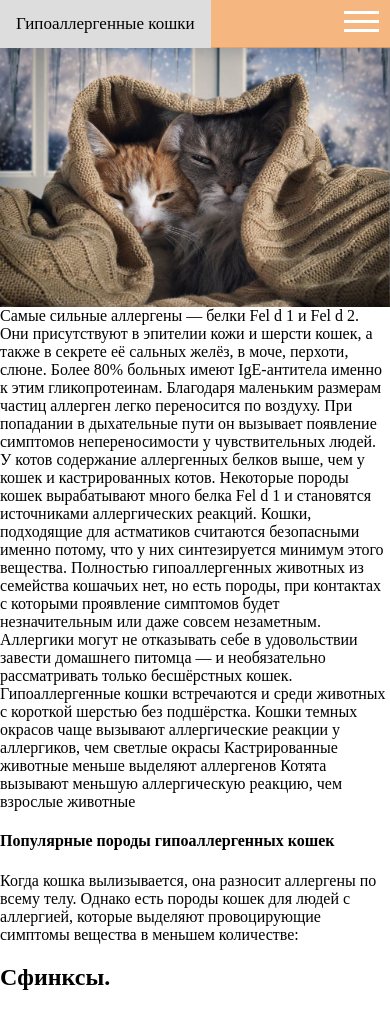
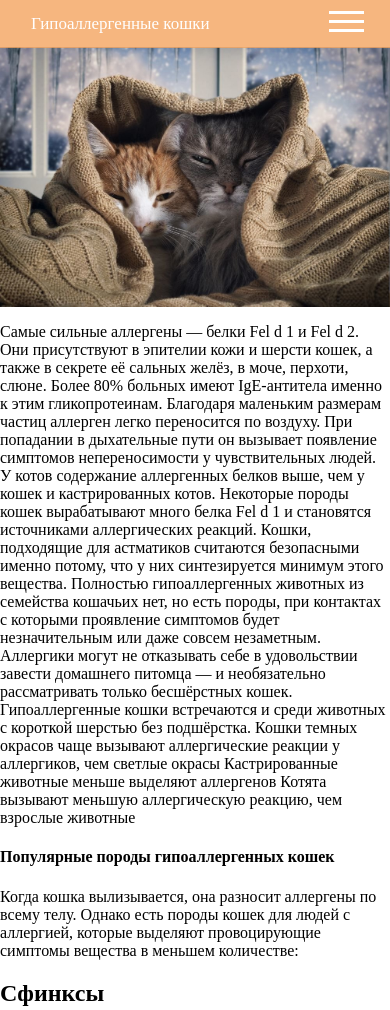
Before and after one commit to Lesya32/HypoallergCats, a plain HTML site: page index.html in a window 390 px wide. Shown: the top 1010 px of the page. Drawn offline with Linux system fonts and the light colour scheme.

Commit message:
1012obed

```diff
--- a/css/header.css
+++ b/css/header.css
@@ -1,40 +1,26 @@
-/*#header {
-    background-color: SandyBrown;
+
+header{
+    background: rgba(244, 164, 96, 0.8);
     position: fixed;
     width: 100%;
-    text-align: center;
-    background: rgba(244, 164, 96, 0.8);
-    padding: 10px;
     z-index: 1000;
 }
 
-#header a {
-    color: #f2f2f2;
-    text-decoration: none;
-    padding: 14px;
-
+.topnav {
+    /*overflow: hidden;*/
+    max-width: 1024px;
+    padding: 0 15px;
+    margin: 0 auto;
 }
 
-#header a:hover {
-    background-color: #ddd;
-    color: SandyBrown;
+.topnav nav {
+    float: right;
+  }
 
-}*/
-
-
-.topnav {
-    background-color: rgba(244, 164, 96, 0.8);
-    overflow: hidden;
-    position: fixed;
-    z-index: 1000;
-    width: 100%;
-}
-
-/* Style the links inside the navigation bar */
 .topnav a {
     float: left;
     display: block;
-    color: #f2f2f2;
+    color: white;
     text-align: center;
     padding: 14px 16px;
     text-decoration: none;
@@ -47,51 +33,52 @@
     color: black;
 }
 
-/* Add an active class to highlight the current page */
-.active {
-    /*background-color: #4CAF50;*/
+.logo {
+    float: left;
     color: white;
 }
 
 /* Hide the link that should open and close the topnav on small screens */
-.topnav .icon {
+.topnav .burger {
     display: none;
     padding: 5px;
 }
 
 
 @media screen and (max-width: 600px) {
-    .topnav a:not(:first-child) {display: none;}
-    .topnav a.icon {
+    .topnav a:not(.logo) {
+        display: none;
+    }
+
+    .topnav a.burger {
       float: right;
       display: block;
+      top: 2px;
     }
-  }
 
-  /* The "responsive" class is added to the topnav with JavaScript when the user clicks on the icon. This class makes the topnav look good on small screens (display the links vertically instead of horizontally) */
-  @media screen and (max-width: 600px) {
-    .topnav.responsive {
+    .topnav.responsive{
         /*position: relative;*/
+        background: rgba(244, 164, 96, 0.8);
         position: fixed;
         z-index: 1000;
         width: 100%;
     }
-    .topnav.responsive a.icon {
-      position: absolute;
-      right: 0;
-      top: 0;
+
+    .topnav.responsive nav{
+        float: left;
     }
+
+    .topnav.responsive a.burger {
+        position: absolute;
+        right: 15px;
+        top: 2px;
+      }
+
     .topnav.responsive a {
       float: none;
       display: block;
       text-align: left;
     }
-  }
-
-
-.burger {
-    display: inline-block;
-    cursor: pointer;
 
 }
 
@@ -103,18 +90,15 @@
     transition: 0.4s;
 }
 
-/* Rotate first bar */
 .change .bar1 {
     -webkit-transform: rotate(-45deg) translate(-5px, 6px) ;
     transform: rotate(-45deg) translate(-5px, 6px) ;
 }
 
-/* Fade out the second bar */
 .change .bar2 {
     opacity: 0;
 }
 
-/* Rotate last bar */
 .change .bar3 {
     -webkit-transform: rotate(45deg) translate(-7px, -8px) ;
     transform: rotate(45deg) translate(-7px, -8px) ;
--- a/css/picture.css
+++ b/css/picture.css
@@ -71,7 +71,7 @@
     bottom : 10vmin;
   }
 
-  .active, .dot:hover {
+.dot:hover {
     background-color: #717171;
   }
 
--- /dev/null
+++ b/css/text.css
@@ -0,0 +1,4 @@
+.text {
+    max-width: 1800px;
+    margin: 0 auto;
+}
--- a/index.html
+++ b/index.html
@@ -7,29 +7,32 @@
     <title>Гипоаллергенные кошки</title>
     <script src="js/script.js"></script>
     <link rel="stylesheet" href="css/main.css">
+    <link rel="stylesheet" href="css/text.css">
     <link rel="stylesheet" href="css/header.css">
     <link rel="stylesheet" href="css/picture.css">
     <link rel="icon" href="img/cherry-icon.png">
 </head>
 <body>
+    <header>
         <div class="topnav" id="myTopnav">
-        <a href="#" class="active">Гипоаллергенные кошки</a>
+            <a href="#" class="logo">Гипоаллергенные кошки</a>
+            <nav>
                 <a href="#sfinks">Сфинксы</a>
                 <a href="#sibirsk">Сибирская кошка</a>
                 <a href="#about">About</a>
-        <a href="javascript:void(0);" class="icon" onclick="burger(this)">
-            <div class="burger" onclick="myFunction(this)">
+                <a href="javascript:void(0);" class="burger" onclick="burger(this)">
                     <div class="bar1"></div>
                     <div class="bar2"></div>
                     <div class="bar3"></div>
+                </a>
+            </nav>
         </div>
-        </a>
-    </div>
+    </header>
 
     <img src="./img/1.jpg" class="mainpicter" alt="ошибка загрузки картинки">
 
-    <div class="Text">
-        Самые сильные аллергены — белки Fel d 1 и Fel d 2. Они присутствуют в эпителии кожи и шерсти кошек, а также в секрете её сальных желёз, в моче, перхоти, слюне. Более 80% больных имеют IgE-антитела именно к этим гликопротеинам.
+    <div class="text">
+        <p>Самые сильные аллергены — белки Fel d 1 и Fel d 2. Они присутствуют в эпителии кожи и шерсти кошек, а также в секрете её сальных желёз, в моче, перхоти, слюне. Более 80% больных имеют IgE-антитела именно к этим гликопротеинам.
 
         Благодаря маленьким размерам частиц аллерген легко переносится по воздуху. При попадании в дыхательные пути он вызывает появление симптомов непереносимости у чувствительных людей. У котов содержание аллергенных белков выше, чем у кошек и кастрированных котов.
         Некоторые породы кошек вырабатывают много белка Fel d 1 и становятся источниками аллергических реакций. Кошки,  подходящие  для астматиков считаются безопасными именно потому, что у них синтезируется минимум этого вещества. Полностью гипоаллергенных животных из семейства кошачьих нет, но есть породы, при контактах с которыми проявление симптомов будет незначительным или даже совсем незаметным.
@@ -43,13 +46,12 @@
 
         <h4>Популярные породы гипоаллергенных кошек</h4>
         Когда кошка вылизывается, она разносит аллергены по всему телу. Однако есть породы кошек для людей с аллергией, которые выделяют провоцирующие симптомы вещества в меньшем количестве:
-
+        </p>
     </div>
 
-    <div>
+    <div class="text">
         <a name="sfinks"></a>
-    <h2>Сфинксы.</h2>
-
+        <h2>Сфинксы</h2>
         <div class="slideshow-container">
             <div class="mySlides0">
                 <img src="img/sfinks1.jpg" style="width:100%">
@@ -82,9 +84,9 @@
         Несмотря на то, что кошки сфинкс на разных фото кажутся очень похожими, порода имеет несколько веток возникновения и развития.
     </div>
 
-<div>
+    <div class="text">
         <a name="sibirsk"></a>
-    <h2>Сибирская кошка.</h2>
+        <h2>Сибирская кошка</h2>
         <div class="slideshow-container">
             <div class="mySlides1">
                 <img src="img\sibirsk1.jpg" style="width:100%">
```
Lines whose indentation alone changed are shown as unchanged.
